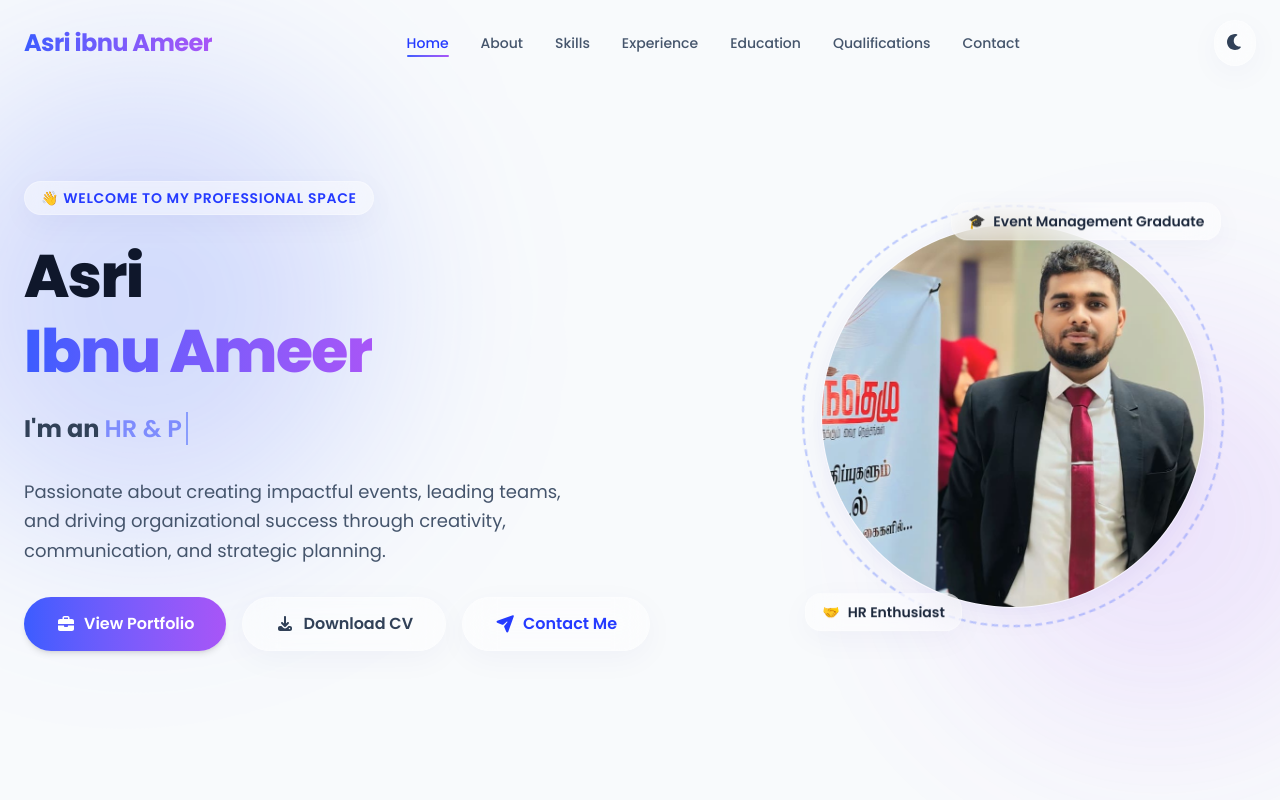
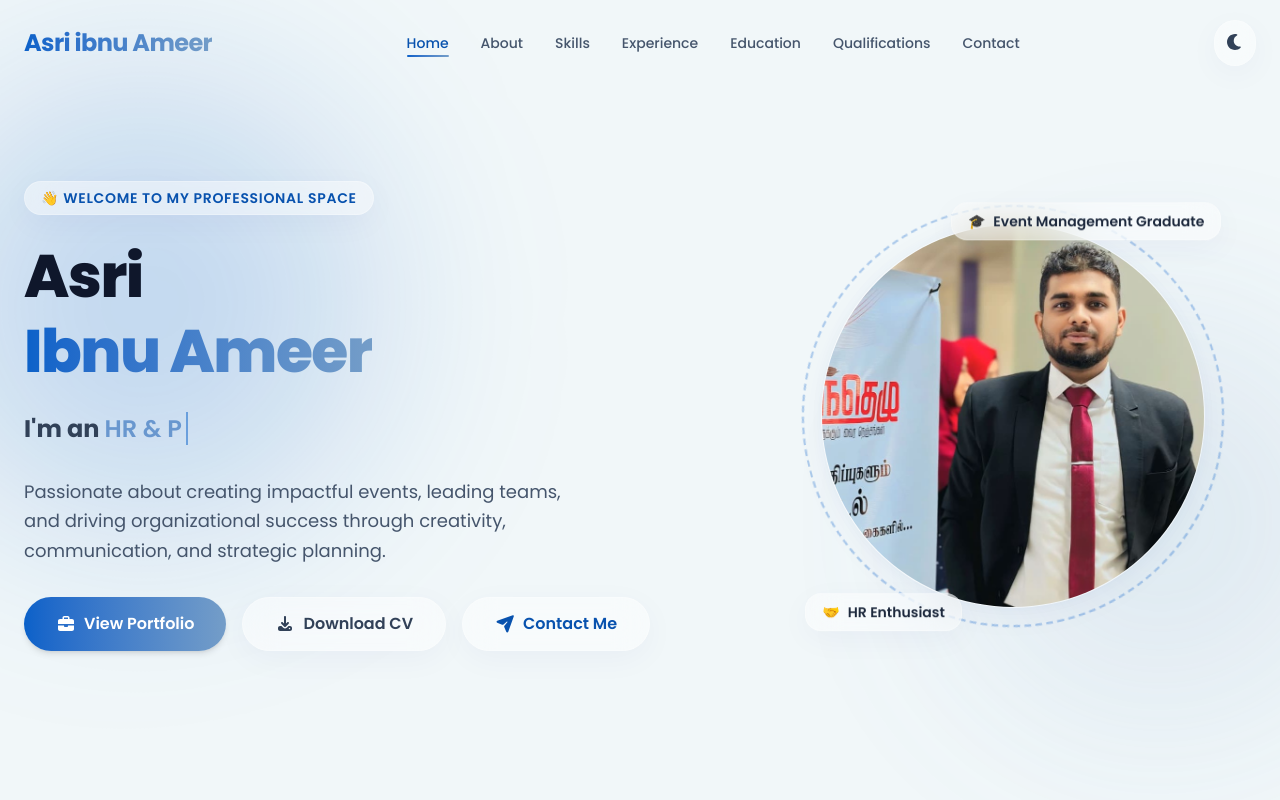
Before and after one commit to RohanbenjaminGitLab/Muhammed-Ameer-Hana-Asiri, a React (Vite) app: page / in a window 1280 px wide. Shown: the top 800 px of the page. Built offline with nearby package versions, Linux system fonts and the light colour scheme.

Commit message:
Describe your changes

```diff
--- a/src/index.css
+++ b/src/index.css
@@ -4,29 +4,33 @@
 @theme {
   --font-sans: "Poppins", sans-serif;
 
-  --color-primary-50: #f0f4ff;
-  --color-primary-100: #dbe5ff;
-  --color-primary-200: #bfd0ff;
-  --color-primary-300: #93b0ff;
-  --color-primary-400: #6086ff;
-  --color-primary-500: #3b5cff;
-  --color-primary-600: #253bff;
-  --color-primary-700: #1423eb;
-  --color-primary-800: #0f1bc4;
-  --color-primary-900: #131d9c;
-  --color-primary-950: #0a0d5c;
+  --color-primary-50: #e6f0fc;
+  --color-primary-100: #c2ddfc;
+  --color-primary-200: #93c4f8;
+  --color-primary-300: #5eaafa;
+  --color-primary-400: #2c8ff3;
+  --color-primary-500: #0a61c9; /* Royal Blue */
+  --color-primary-600: #0852ae;
+  --color-primary-700: #064089; /* Navy */
+  --color-primary-800: #07326a; /* Midnight Blue */
+  --color-primary-900: #05234d;
+  --color-primary-950: #03142e;
 
-  --color-secondary-50: #faf5ff;
-  --color-secondary-100: #f3e8ff;
-  --color-secondary-200: #e9d5ff;
-  --color-secondary-300: #d8b4fe;
-  --color-secondary-400: #c084fc;
-  --color-secondary-500: #a855f7;
-  --color-secondary-600: #9333ea;
-  --color-secondary-700: #7e22ce;
-  --color-secondary-800: #6b21a8;
-  --color-secondary-900: #581c87;
-  --color-secondary-950: #3b0764;
+  --color-secondary-50: #f1f5fa;
+  --color-secondary-100: #dfe9f3;
+  --color-secondary-200: #c3d5e7;
+  --color-secondary-300: #a1bed9;
+  --color-secondary-400: #86abce;
+  --color-secondary-500: #749dc8; /* Steel Blue */
+  --color-secondary-600: #5b82ad;
+  --color-secondary-700: #46688f;
+  --color-secondary-800: #334e6d;
+  --color-secondary-900: #22354b;
+  --color-secondary-950: #111c28;
+
+  --color-slate-50: #f1f7f9; /* Light mode ice-blue background */
+  --color-slate-100: #e5eef2;
+  --color-slate-200: #d2e1e8;
 
   --animate-spin-slow: spin 15s linear infinite;
   --animate-bounce-slow: bounce 3s infinite;
--- a/tailwind.config.js
+++ b/tailwind.config.js
@@ -9,30 +9,30 @@ export default {
     extend: {
       colors: {
         primary: {
-          50: '#f0f4ff',
-          100: '#dbe5ff',
-          200: '#bfd0ff',
-          300: '#93b0ff',
-          400: '#6086ff',
-          500: '#3b5cff', // Deep Royal Blue
-          600: '#253bff',
-          700: '#1423eb',
-          800: '#0f1bc4',
-          900: '#131d9c',
-          950: '#0a0d5c',
+          50: '#e6f0fc',
+          100: '#c2ddfc',
+          200: '#93c4f8',
+          300: '#5eaafa',
+          400: '#2c8ff3',
+          500: '#0a61c9', // Royal Blue
+          600: '#0852ae',
+          700: '#064089', // Navy
+          800: '#07326a', // Midnight Blue
+          900: '#05234d',
+          950: '#03142e',
         },
         secondary: {
-          50: '#faf5ff',
-          100: '#f3e8ff',
-          200: '#e9d5ff',
-          300: '#d8b4fe',
-          400: '#c084fc',
-          500: '#a855f7', // Electric Indigo/Purple
-          600: '#9333ea',
-          700: '#7e22ce',
-          800: '#6b21a8',
-          900: '#581c87',
-          950: '#3b0764',
+          50: '#f1f5fa',
+          100: '#dfe9f3',
+          200: '#c3d5e7',
+          300: '#a1bed9',
+          400: '#86abce',
+          500: '#749dc8', // Steel Blue
+          600: '#5b82ad',
+          700: '#46688f',
+          800: '#334e6d',
+          900: '#22354b',
+          950: '#111c28',
         },
       },
       fontFamily: {
```
Also changed, not shown: .refact/buddy/state.json, 2 other files (tests, documents, lock files or other folders).
